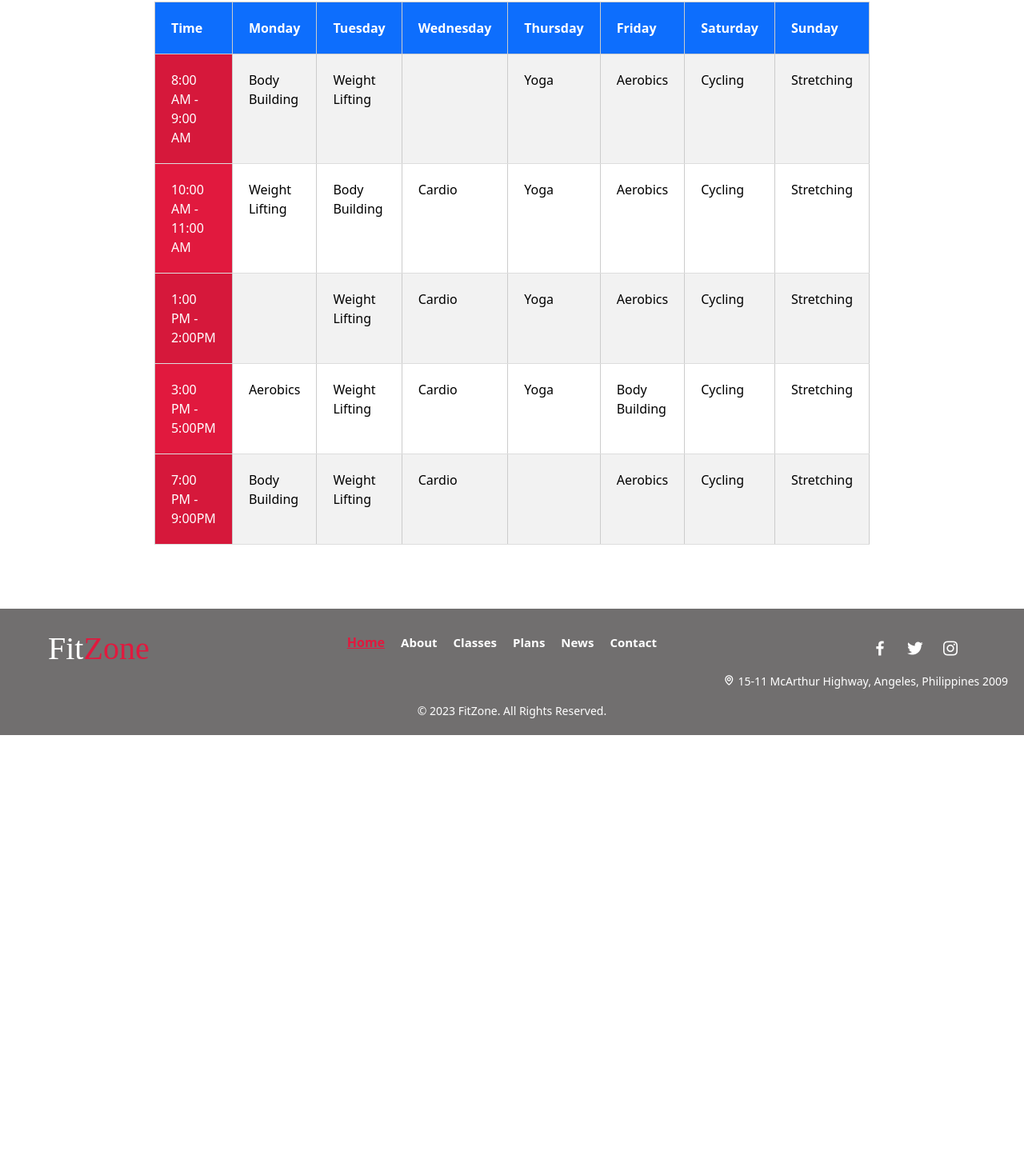
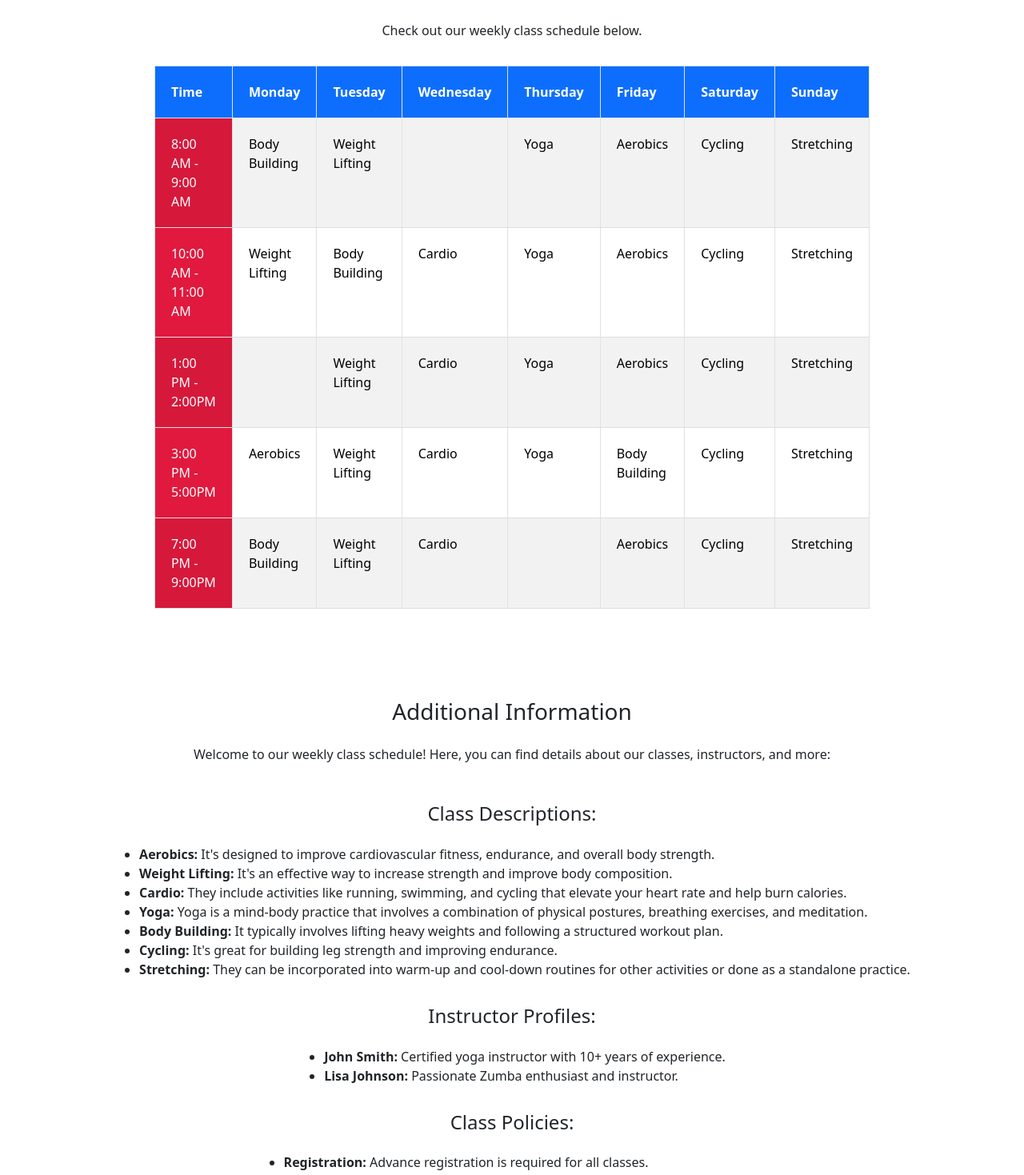
Before and after one commit to oohkim/react-app-mp2, a React (Vite) app: page /schedule in a window 1280 px wide. Shown: the part 824-2293 px from the top of the page at 80% size. Before the commit the page ends 1743 px from the top, so only its background shows below. Built offline with nearby package versions, Linux system fonts and the light colour scheme.

Commit message:
Finished schedule page

```diff
--- a/src/components/Footer/Footer.jsx
+++ b/src/components/Footer/Footer.jsx
@@ -30,9 +30,9 @@ const Footer = () => {
           </a>
         </div>
       </div>
-      <div className="footer-address">
+      {/* <div className="footer-address">
         <p><i className="bx bx-map"></i> 15-11 McArthur Highway, Angeles, Philippines 2009</p>
-      </div>
+      </div> */}
       <div className="footer-bottom">
         <p>&copy; {new Date().getFullYear()} FitZone. All Rights Reserved.</p>
       </div>
--- a/src/pages/Schedule/Schedule.css
+++ b/src/pages/Schedule/Schedule.css
@@ -7,13 +7,39 @@
     margin: 5rem;
 }
 
+.class-schedule-image img {
+    max-width: none;
+    max-height: 500px;
+    object-fit: cover;
+}
+
+.class-schedule h2, p {
+    display: flex;
+    align-items: center;
+    justify-content: center;
+    margin-bottom: 2rem;
+}
+
+/* .overlay {
+    position: absolute;
+    top: 0;
+    left: 0;
+    width: 100%;
+    height: 700px;
+    background-color: rgba(0, 0, 0, 0.7);
+} */
+
+img.class-schedule-image.img-fluid {
+    height: 700px;
+    max-width: none;
+}
+
 .my-table {
     width: 100%;
     max-width: 800px;
     margin: 0 auto;
     border-collapse: collapse;
     font-size: 16px;
-    border: 1px solid #ccc;
 }
 
 .my-table th {
@@ -38,3 +64,54 @@ td.time-column {
     background-color: var(--primary);
     color: white;
 }
+
+.additional-content {
+    display: flex;
+    align-items: center;
+    justify-content: center;
+    flex-direction: column;
+    margin: 7rem 0;
+    gap: 1rem;
+}
+
+@media (max-width: 968px) {
+    .class-schedule {
+      margin: 2rem;
+    }
+
+    .my-table {
+      width: 100%;
+      margin: 0;
+    }
+
+    .my-table th {
+      padding: 10px;
+      font-size: 14px; /* Reduce font size for smaller screens */
+    }
+
+    .my-table td {
+      padding: 10px;
+      font-size: 14px; /* Reduce font size for smaller screens */
+    }
+}
+
+@media (max-width: 712px) {
+    .class-schedule {
+      margin: 2rem;
+    }
+
+    .my-table {
+      width: 100%;
+      margin: 0;
+    }
+
+    .my-table th {
+      padding: 8px;
+      font-size: 12px; /* Reduce font size for smaller screens */
+    }
+
+    .my-table td {
+      padding: 8px;
+      font-size: 12px; /* Reduce font size for smaller screens */
+    }
+}
--- a/src/pages/Schedule/Schedule.jsx
+++ b/src/pages/Schedule/Schedule.jsx
@@ -1,19 +1,40 @@
 // Schedule.jsx
-import React from 'react';
-import Table from 'react-bootstrap/Table';
-import scheduleData from './scheduleData';
-import './Schedule.css';
-import Hero from '../../components/Hero/Hero';
+import React from "react";
+import Table from "react-bootstrap/Table";
+import scheduleData from "./scheduleData";
+import "./Schedule.css";
+import { Image } from "react-bootstrap";
+// import Hero from "../../components/Hero/Hero";
+import classScheduleImage from "../../assets/SCHEDULES.png";
 
 const Schedule = () => {
-  const daysOfWeek = ['Monday', 'Tuesday', 'Wednesday', 'Thursday', 'Friday', 'Saturday', 'Sunday'];
+  const daysOfWeek = [
+    "Monday",
+    "Tuesday",
+    "Wednesday",
+    "Thursday",
+    "Friday",
+    "Saturday",
+    "Sunday",
+  ];
 
   return (
     <>
-      <Hero />
+    {/* <div className="overlay">
+    </div> */}
+      <Image
+        src={classScheduleImage}
+        alt="Class Schedule"
+        fluid
+        className="class-schedule-image"
+      />
+
       <div className="class-schedule">
         <h2>Class Schedule</h2>
-        <Table striped bordered hover className="my-table"> {/* Apply the class name */}
+        <p>Check out our weekly class schedule below.</p>
+        <div className="table-responsive">
+          <Table striped bordered hover className="my-table">
+            {" "}
             <thead>
               <tr>
                 <th>Time</th>
@@ -34,6 +55,63 @@ const Schedule = () => {
             </tbody>
           </Table>
         </div>
+      </div>
+      <div className="additional-content">
+        <h3>Additional Information</h3>
+        <p className="add">
+          Welcome to our weekly class schedule! Here, you can find details about
+          our classes, instructors, and more:
+        </p>
+
+        <h4>Class Descriptions:</h4>
+        <ul>
+          <li>
+            <strong>Aerobics:</strong> It's designed to improve cardiovascular fitness, endurance, and overall body strength.
+          </li>
+          <li>
+            <strong>Weight Lifting:</strong> It's an effective way to increase strength and improve body composition.
+          </li>
+          <li>
+            <strong>Cardio:</strong> They include activities like running, swimming, and cycling that elevate your heart rate and help burn calories.
+          </li>
+          <li>
+            <strong>Yoga:</strong> Yoga is a mind-body practice that involves a combination of physical postures, breathing exercises, and meditation.
+          </li>
+          <li>
+            <strong>Body Building:</strong> It typically involves lifting heavy weights and following a structured workout plan.
+          </li>
+          <li>
+            <strong>Cycling:</strong> It's great for building leg strength and improving endurance.
+          </li>
+          <li>
+            <strong>Stretching:</strong> They can be incorporated into warm-up and cool-down routines for other activities or done as a standalone practice.
+          </li>
+        </ul>
+
+        <h4>Instructor Profiles:</h4>
+        <ul>
+          <li>
+            <strong>John Smith:</strong> Certified yoga instructor with 10+
+            years of experience.
+          </li>
+          <li>
+            <strong>Lisa Johnson:</strong> Passionate Zumba enthusiast and
+            instructor.
+          </li>
+        </ul>
+
+        <h4>Class Policies:</h4>
+        <ul>
+          <li>
+            <strong>Registration:</strong> Advance registration is required for
+            all classes.
+          </li>
+          <li>
+            <strong>Cancellation:</strong> Please notify us at least 24 hours in
+            advance if you need to cancel.
+          </li>
+        </ul>
+      </div>
     </>
   );
 };
```
Also changed, not shown: src/assets/SCHEDULES.png (added), src/assets/scheduleimage.jpeg (added). Lines whose indentation alone changed are shown as unchanged.
